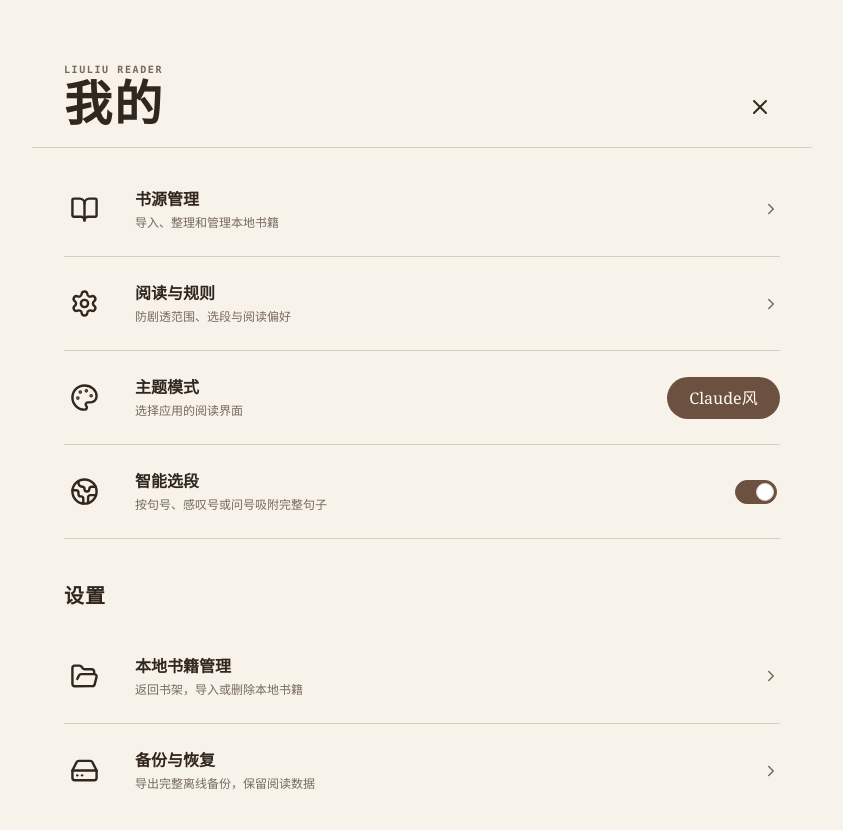
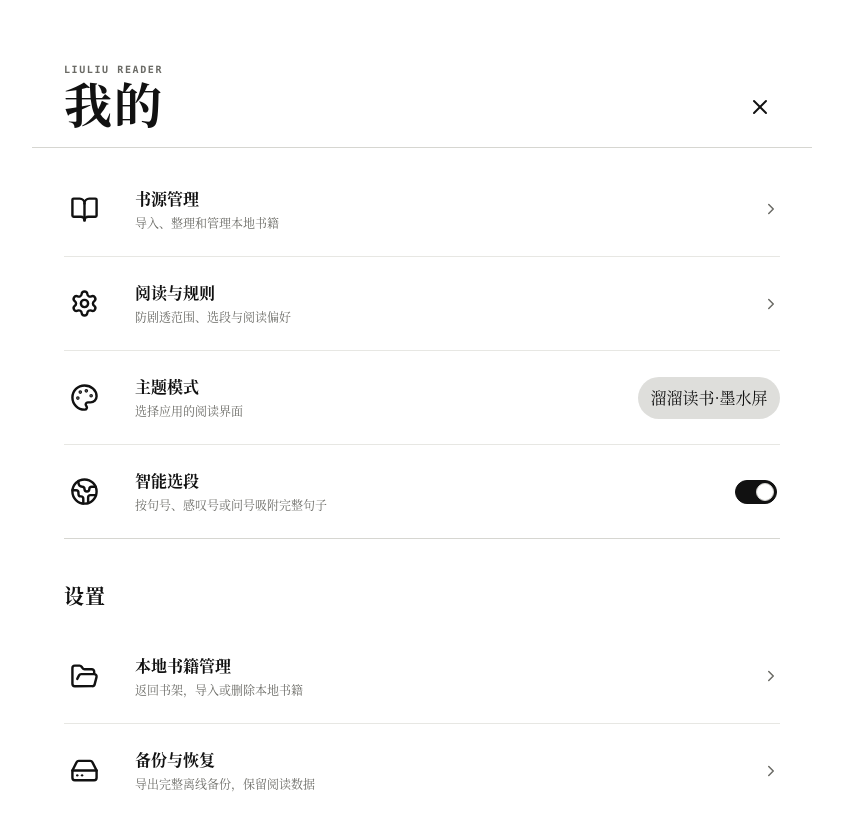
Before and after one commit to wzhu22750-lang/liuliu-reader, a React (Vite) app: page / in a window 1280 px wide. Both pictures are taken after a click on the button 978 px from the left and 107 px from the top of the page. Shown: the top 830 px of the page, without its empty margins (218-1061 px from the left). Built offline with nearby package versions, Linux system fonts and the light colour scheme.

Commit message:
auto: sync 2026-08-22 01:47:19

```diff
--- a/src/App.tsx
+++ b/src/App.tsx
@@ -15,16 +15,24 @@ export default function App() {
   const [currentView, setCurrentView] = useState<'library' | 'reader' | 'excerpts' | 'settings'>('library');
   const [settingsOrigin, setSettingsOrigin] = useState<'library' | 'excerpts'>('library');
   const [activeBook, setActiveBook] = useState<Book | null>(null);
-  const [theme, setTheme] = useState<ReaderSettings['theme']>('claude');
+  // 溜溜读书固定使用墨水屏书架/阅读 UI；兼容旧版本保存的 Claude 主题，但启动时自动迁移。
+  const [theme, setTheme] = useState<ReaderSettings['theme']>('ink');
 
   useEffect(() => {
-    getReaderSettings().then((settings) => setTheme(settings.theme));
+    getReaderSettings().then(async (settings) => {
+      if (settings.theme !== 'ink') {
+        const migrated = { ...settings, theme: 'ink' as const };
+        await saveReaderSettings(migrated);
+      }
+      setTheme('ink');
+    });
   }, []);
 
   const handleThemeChange = async (nextTheme: ReaderSettings['theme']) => {
-    setTheme(nextTheme);
+    const liuliTheme: ReaderSettings['theme'] = nextTheme === 'ink' ? 'ink' : 'ink';
+    setTheme(liuliTheme);
     const current = await getReaderSettings();
-    await saveReaderSettings({ ...current, theme: nextTheme });
+    await saveReaderSettings({ ...current, theme: liuliTheme });
   };
 
   const handleOpenBook = (book: Book) => {
--- a/src/components/SettingsModal.tsx
+++ b/src/components/SettingsModal.tsx
@@ -172,7 +172,7 @@ export const SettingsModal: React.FC<Props> = ({ onClose, onSettingsUpdated, the
               <Palette className="ink-setting-icon" />
               <span><strong>主题模式</strong><small>选择应用的阅读界面</small></span>
               <select value={readerSettings.theme} onChange={(event) => selectTheme(event.target.value as ReaderSettings['theme'])} aria-label="主题模式">
-                <option value="claude">Claude风</option><option value="ink">E-Ink墨水屏</option>
+                <option value="ink">溜溜读书·墨水屏</option>
               </select>
             </div>
             <label className="ink-setting-row">
--- a/src/db/indexedDB.ts
+++ b/src/db/indexedDB.ts
@@ -16,7 +16,7 @@ const DB_VERSION = 1;
 export const DEFAULT_READER_SETTINGS: ReaderSettings = {
   fontSize: 18,
   lineHeight: 1.8,
-  theme: 'claude',
+  theme: 'ink',
   renderMode: 'scroll',
   spoilerScope: 'current',
   lastHighlightStyle: 'amber',
```
